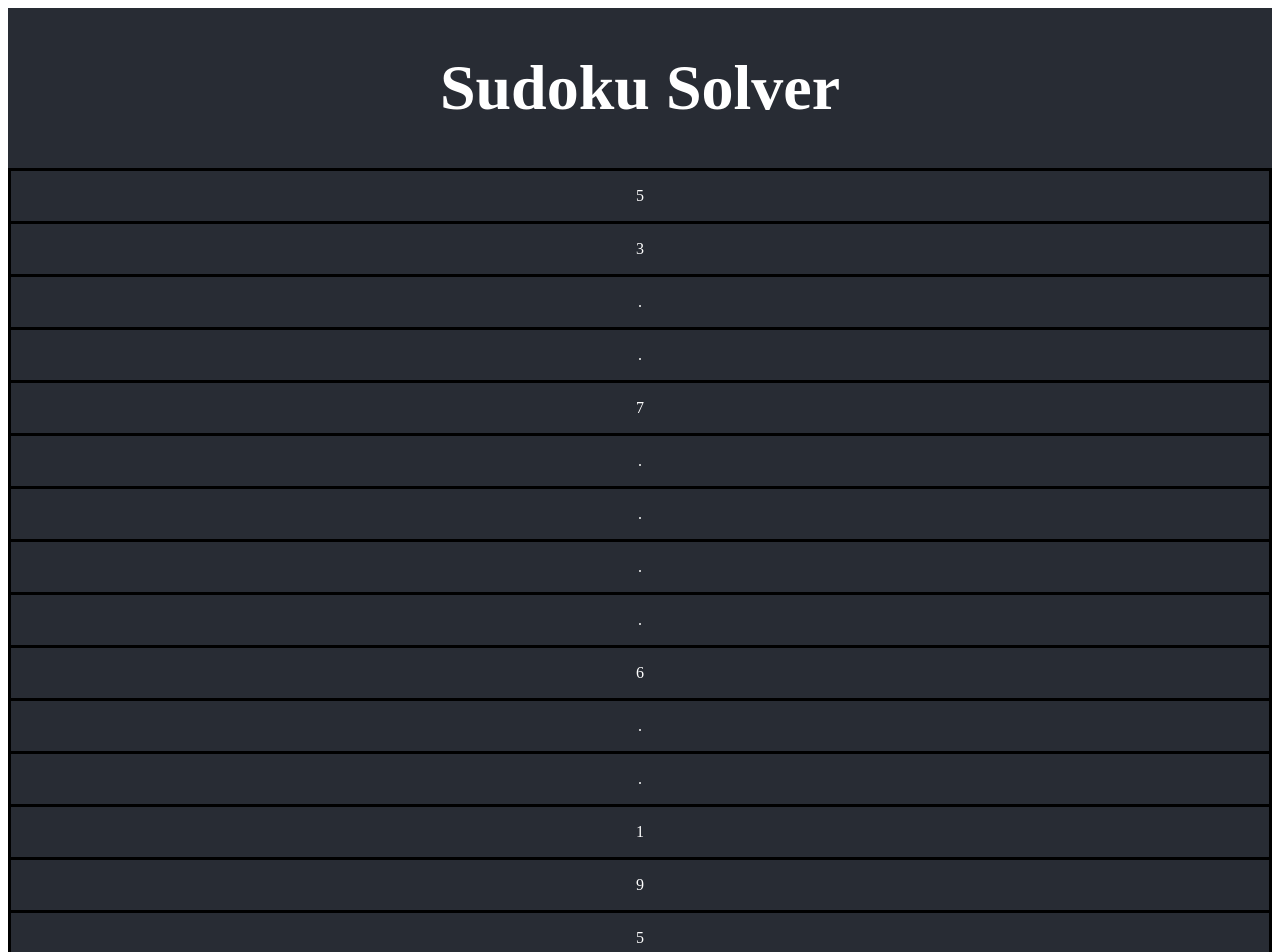
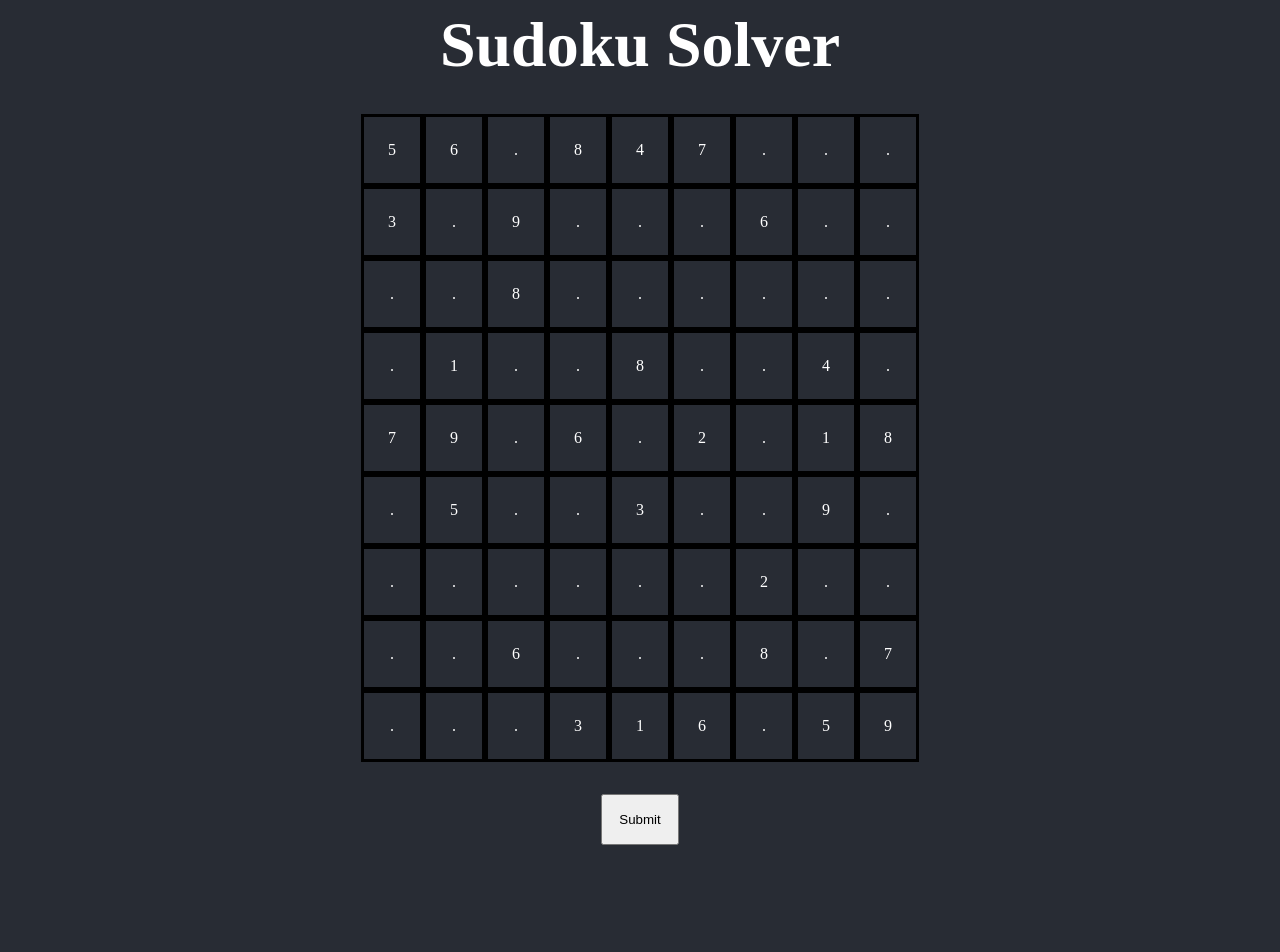
Before and after one commit to ckubec/sudoku, a React (Create React App) app: page / in a window 1280 px wide. Shown: the top 952 px of the page. After the commit the page ends 853 px from the top, so only its background shows below. Built offline with nearby package versions, Linux system fonts and the light colour scheme.

Commit message:
Added Flexbox CSS and cleaned up unnecessary CSS

```diff
--- a/src/App.css
+++ b/src/App.css
@@ -1,33 +1,33 @@
+body {
+  background-color: #282c34;
+}
+
 .App-header {
-  background-color: #282c34;
-  min-height: 100vh;
-  display: grid;
+  display: flex;
+  flex-flow: column;
+  align-self: center;
+  align-items: center;
   color: white;
 }
 
 .container {
-  display: grid;
-}
-
-.buttonhome {
-  align-content: center;
-  display: grid;
-  height: fit-content;
-  align-items: center;
+  display: flex;
+  justify-content: center;
+  padding: 2rem;
 }
 
 button {
-  min-width: 25px;
-  min-height: 25px;
+  display: flex;
+  justify-content: center;
   padding: 1rem;
   margin: 0 auto;
-  text-align: center;
-  align-items: center;
 }
 
 h1 {
-  text-align: center;
+  display: flex;
+  align-self: center;
   font-size: 4rem;
+  margin: unset;
 }
 
 .App-link {
@@ -35,14 +35,11 @@ h1 {
 }
 
 form {
-  /*padding: unset;*/
-  /*width: content-box;*/
+  padding: unset;
 }
 
 .row {
-  /*display: grid;*/
-  min-width: 40px;
-  min-height: 30px;
+  display: grid;
   flex-direction: row;
   text-align: center;
 }
@@ -50,6 +47,5 @@ form {
 .item {
   font-size: medium;
   border: black solid;
-  border-bottom: unset;
-  padding: 1rem;
+  padding: 1.5rem;
 }
--- a/src/displayBoard.tsx
+++ b/src/displayBoard.tsx
@@ -12,9 +12,7 @@ export function DisplayBoard() {
         <>
             <h1 className={"title"}>Sudoku Solver</h1>
             {visualRepresentation(board)}
-            <div className={"buttonhome"}>
-                <button onClick={solve} >Submit</button>
-            </div>
+            <button onClick={solve} >Submit</button>
         </>
     );
 
```
